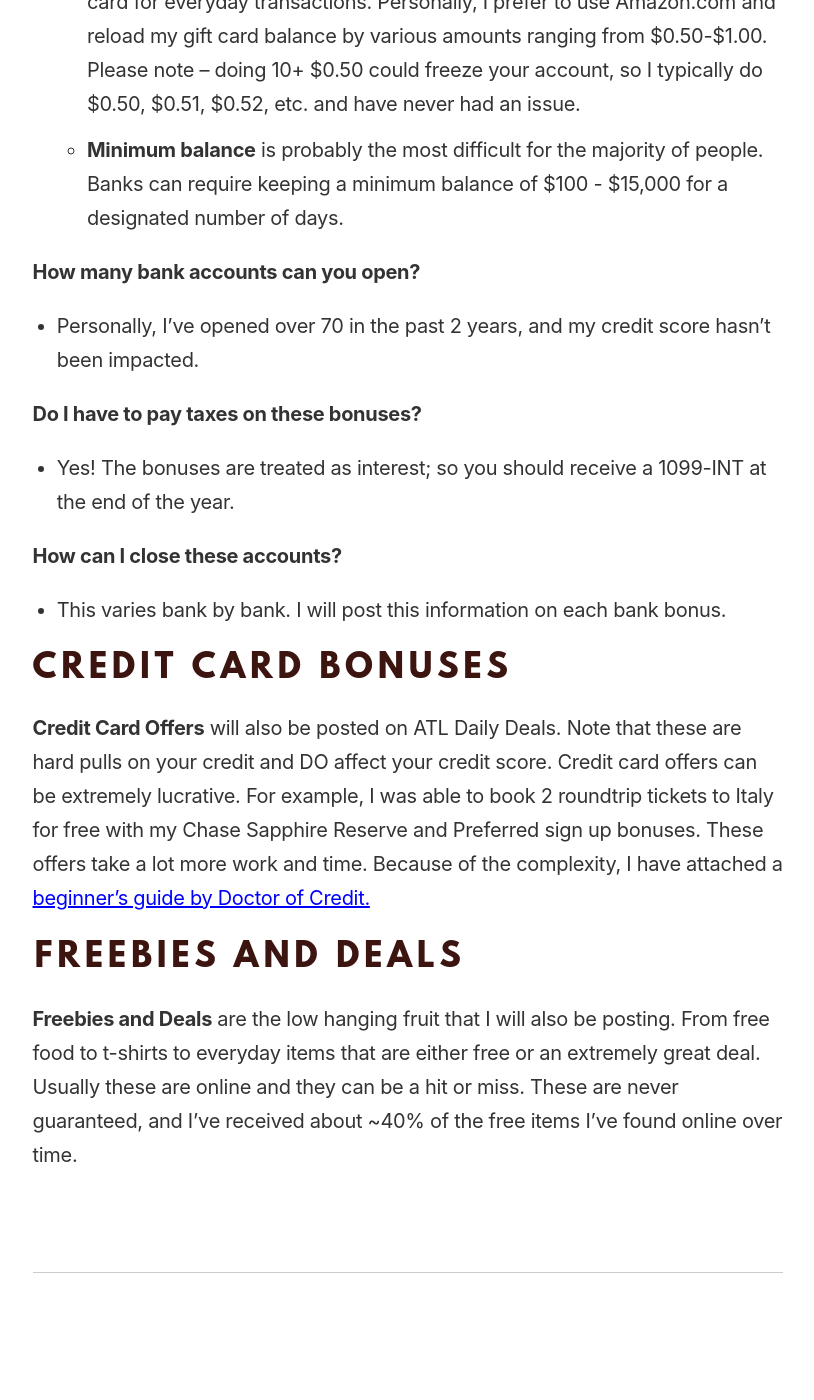
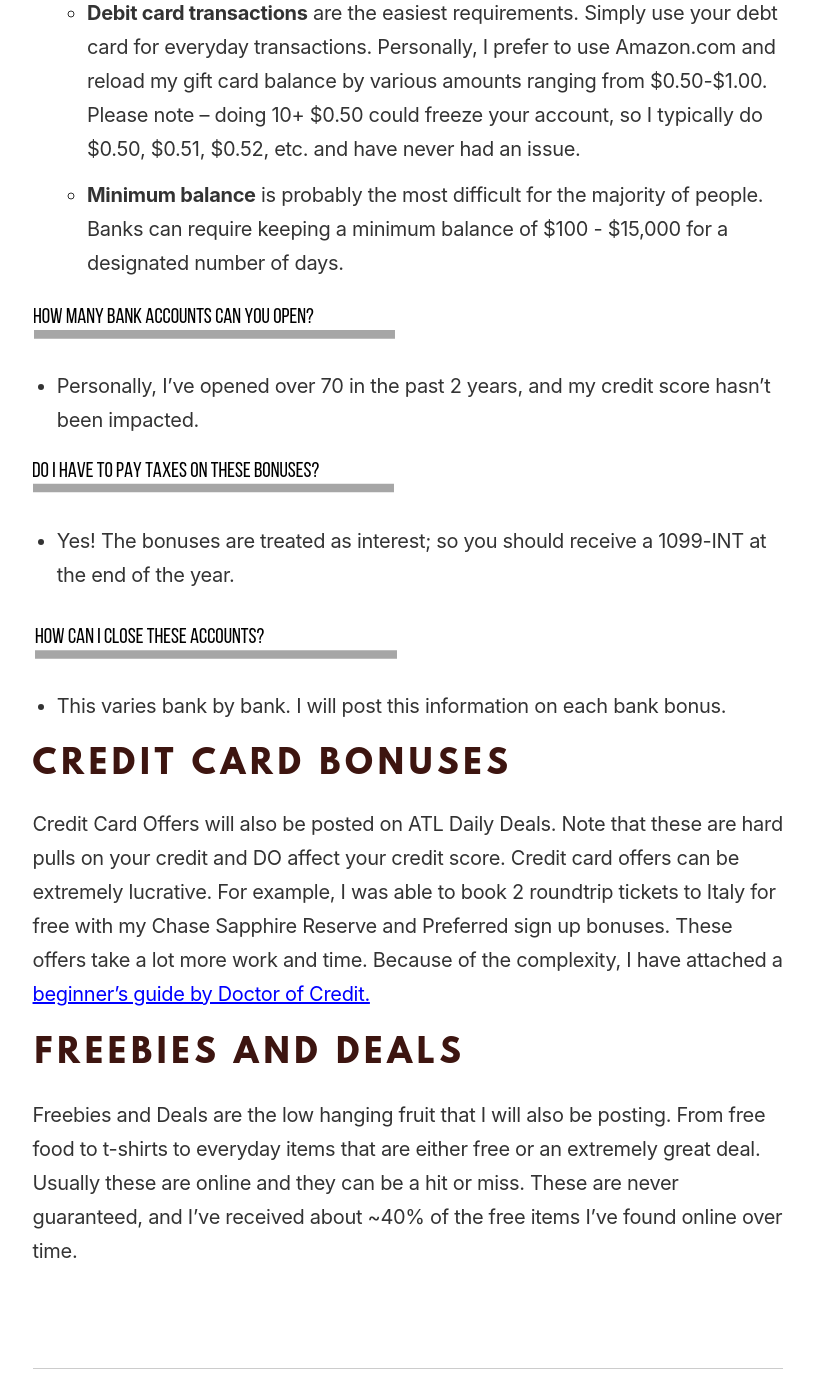
Before and after one commit to ohiosveryown/atldeals, a Jekyll site: the page built from _posts/2018-09-01-post-one.markdown, in a window 1280 px wide and 1400 px high, scrolled down 1958 px. Shown: the whole window, without its empty margins (232-1046 px from the left). Built offline with Jekyll 4.4.1, drawn with Linux system fonts in a browser that asks for light colours; some of the changed text lies outside the part shown.

Commit message:
Updated Title #1 (1)   Copy and 7 other files

```diff
--- a/_posts/2018-09-01-post-one.markdown
+++ b/_posts/2018-09-01-post-one.markdown
@@ -16,11 +16,11 @@ layout: post
 
 Many friends and family ask how they can make passive income outside of their normal day jobs, so I decided to consolidate all my tips and tricks into a blog. One of favorite ways is bank bonuses, ranging from $100 - $500 apiece. Many banks offer sign up bonuses when you open a new account. Collectively, increasing your income at least $2,000 per year. I’ve created ATL Daily Deals as a beginner’s guide for all my friends and family in the Atlanta area. Below you'll find typical questions I usually receive about Bank Bonuses.
 
-**Does it affect your credit?**
+![Title #1 (1) - Copy-9041be.png](/uploads/Title%20%231%20(1)%20-%20Copy-9041be.png)
 
 * Most of the time your credit will not be affected. Most checking and savings accounts have their own credit reporting agency called ChexSystems. This is known as a “soft pull” on your credit, which doesn’t affect your credit score. However, typically credit unions and some banks will do a “hard pull” on your credit, such as an inquiry on Experian, Equifax and TransUnion. To avoid hard pulls on your credit, one of my favorite bloggers has compiled a list of [which banks do hard pulls and which do soft pulls.](https://www.doctorofcredit.com/bank-accounts/is-opening-a-bank-account-a-soft-or-hard-pull/)
 
-**How do I get the bonus?**
+![Title #1 (2) - Copy-1c39b6.png](/uploads/Title%20%231%20(2)%20-%20Copy-1c39b6.png)
 
 * The majority of banks require you to complete a certain number of tasks to receive the bonus. This usually includes (i) Direct deposit (ii) Debit card transactions, or (iii) Minimum balance requirements
 
@@ -30,22 +30,22 @@ Many friends and family ask how they can make passive income outside of their no
 
   * **Minimum balance** is probably the most difficult for the majority of people. Banks can require keeping a minimum balance of $100 - $15,000 for a designated number of days.
 
-**How many bank accounts can you open?**
+![Title #1 (3) - Copy.png](/uploads/Title%20%231%20(3)%20-%20Copy.png)
 
 * Personally, I’ve opened over 70 in the past 2 years, and my credit score hasn’t been impacted.
 
-**Do I have to pay taxes on these bonuses?**
+![Title #1 (4) - Copy.png](/uploads/Title%20%231%20(4)%20-%20Copy.png)
 
 * Yes! The bonuses are treated as interest; so you should receive a 1099-INT at the end of the year.
 
-**How can I close these accounts?**
+![Title #1 (5) - Copy.png](/uploads/Title%20%231%20(5)%20-%20Copy.png)
 
 * This varies bank by bank. I will post this information on each bank bonus.
 
 ![Titles Credit-b82df3.png](/uploads/Titles%20Credit-b82df3.png)
 
-**Credit Card Offers** will also be posted on ATL Daily Deals. Note that these are hard pulls on your credit and DO affect your credit score. Credit card offers can be extremely lucrative. For example, I was able to book 2 roundtrip tickets to Italy for free with my Chase Sapphire Reserve and Preferred sign up bonuses. These offers take a lot more work and time. Because of the complexity, I have attached a [beginner’s guide by Doctor of Credit.](https://www.doctorofcredit.com/credit-card-reference-pages/)
+Credit Card Offers will also be posted on ATL Daily Deals. Note that these are hard pulls on your credit and DO affect your credit score. Credit card offers can be extremely lucrative. For example, I was able to book 2 roundtrip tickets to Italy for free with my Chase Sapphire Reserve and Preferred sign up bonuses. These offers take a lot more work and time. Because of the complexity, I have attached a [beginner’s guide by Doctor of Credit.](https://www.doctorofcredit.com/credit-card-reference-pages/)
 
 ![Titles - Copy (2).png](/uploads/Titles%20-%20Copy%20(2).png)
 
-**Freebies and Deals** are the low hanging fruit that I will also be posting. From free food to t-shirts to everyday items that are either free or an extremely great deal. Usually these are online and they can be a hit or miss. These are never guaranteed, and I’ve received about \~40% of the free items I’ve found online over time.
+Freebies and Deals are the low hanging fruit that I will also be posting. From free food to t-shirts to everyday items that are either free or an extremely great deal. Usually these are online and they can be a hit or miss. These are never guaranteed, and I’ve received about \~40% of the free items I’ve found online over time.
```
Also changed, not shown: _uploads/Title #1 (1) - Copy-9041be.png (added), _uploads/Title #1 (1) - Copy.png (added), _uploads/Title #1 (2) - Copy-1c39b6.png (added), _uploads/Title #1 (2) - Copy.png (added), _uploads/Title #1 (3) - Copy.png (added), _uploads/Title #1 (4) - Copy.png (added), _uploads/Title #1 (5) - Copy.png (added).
